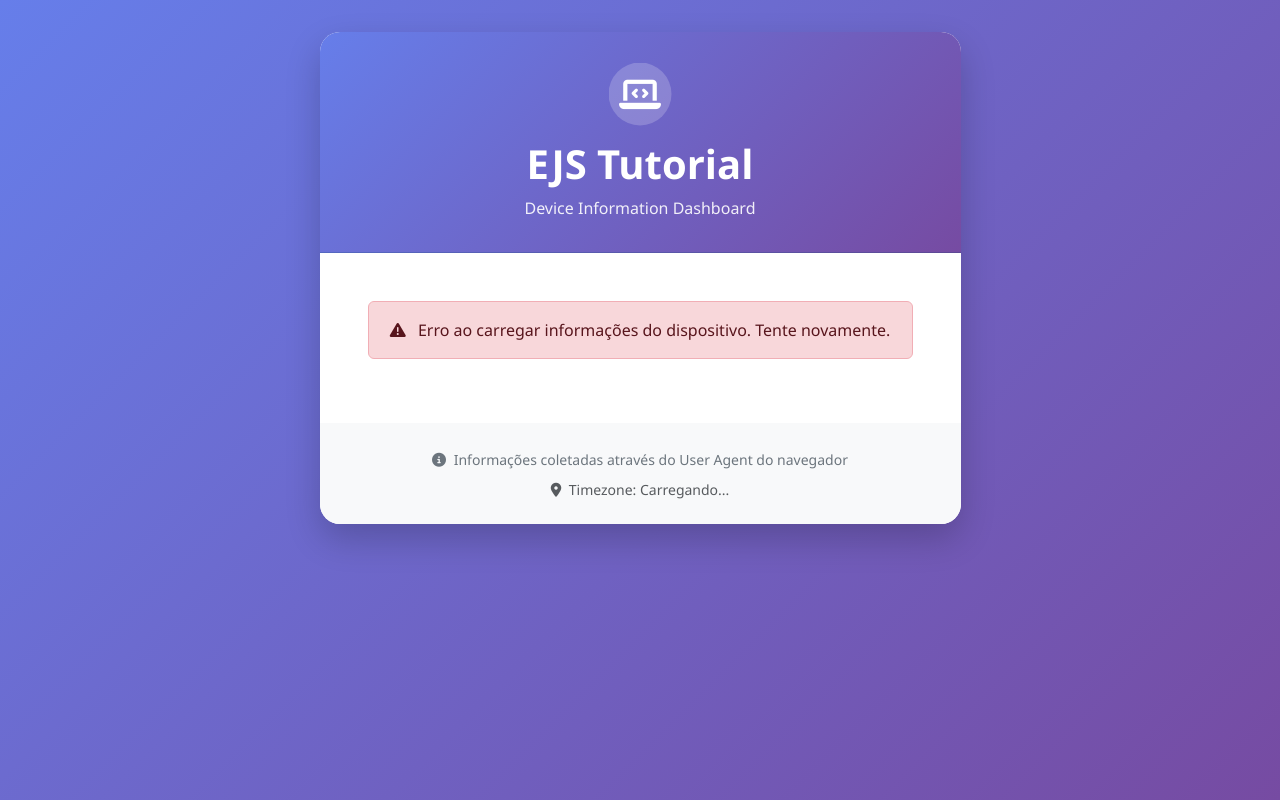
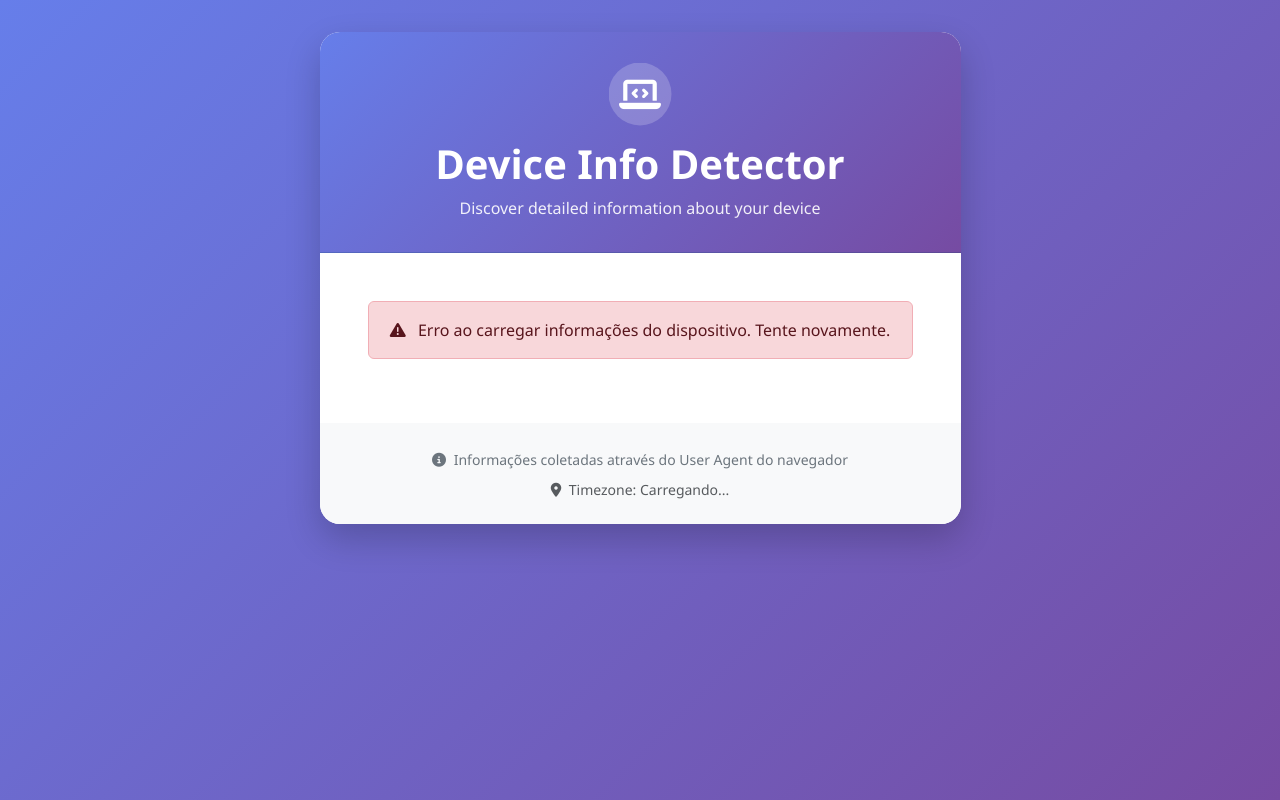
Before and after one commit to sj-silva/device-info-detector, a website: page public/index.html in a window 1280 px wide. Drawn offline with nearby package versions, Linux system fonts and the light colour scheme; no server answers.

Commit message:
updating title

```diff
--- a/public/index.html
+++ b/public/index.html
@@ -3,7 +3,7 @@
   <head>
     <meta charset="UTF-8" />
     <meta name="viewport" content="width=device-width, initial-scale=1.0" />
-    <title>EJS Tutorial - Device Information</title>
+    <title>Device Info Detector - Know Your Device</title>
 
     <!-- Bootstrap 5 CSS -->
     <link
@@ -29,8 +29,10 @@
               <div class="icon-circle">
                 <i class="fas fa-laptop-code"></i>
               </div>
-              <h1>EJS Tutorial</h1>
-              <p class="mb-0">Device Information Dashboard</p>
+              <h1>Device Info Detector</h1>
+              <p class="mb-0">
+                Discover detailed information about your device
+              </p>
             </div>
 
             <div class="card-body p-0">
```
